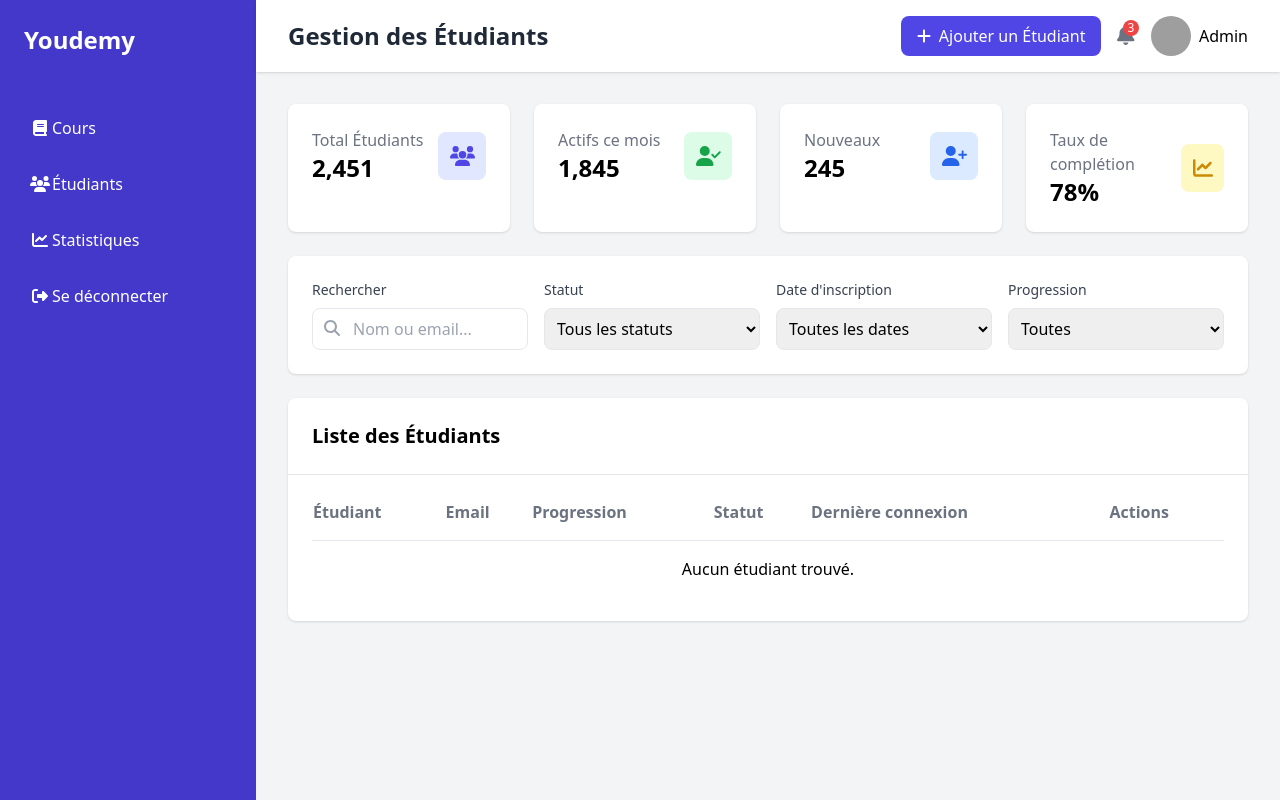
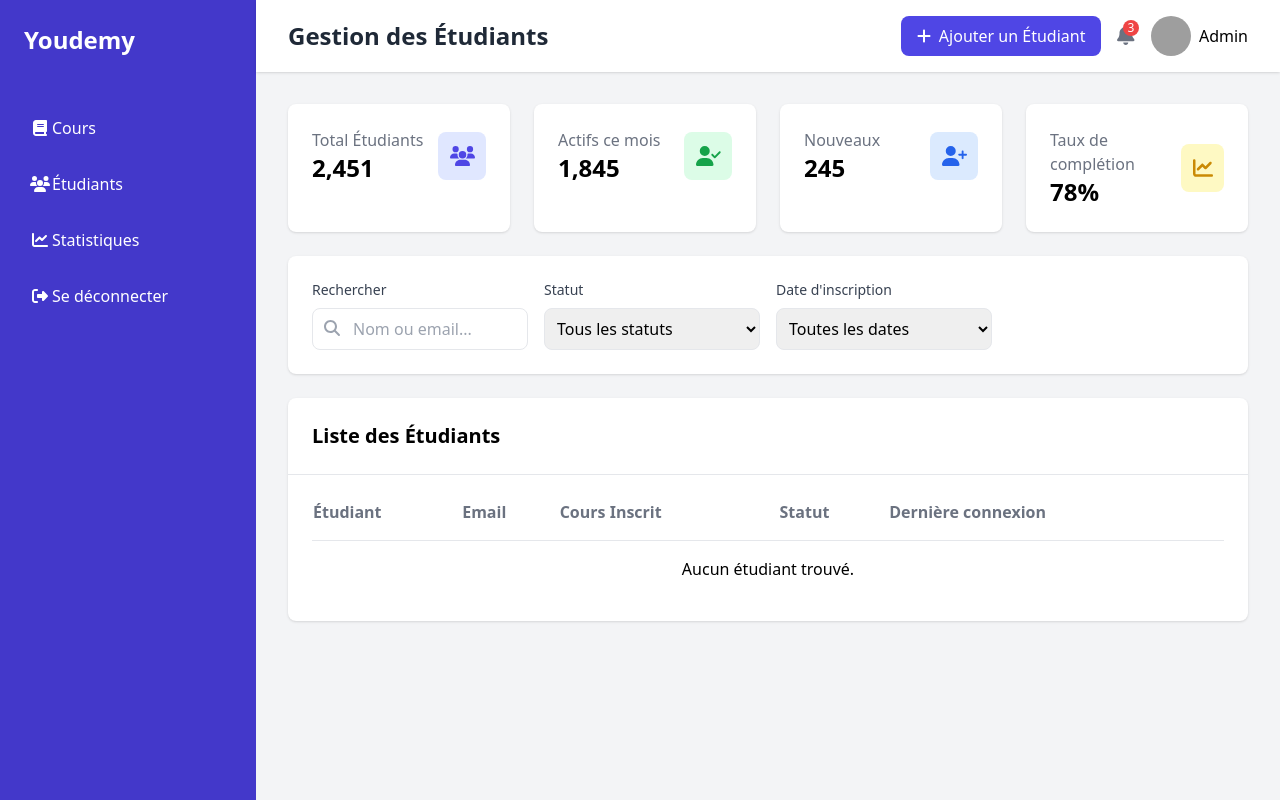
Before and after one commit to houssamlambara/Youdemy, a PHP site: page /front_end/etudiant.php in a window 1280 px wide. Run offline with PHP 8.4, Linux system fonts and the light colour scheme; tables that the repository leaves empty hold one stand-in row (values such as "Sample post"); some libraries are stand-ins or nearby versions; grey boxes are pictures that could not be loaded.

Commit message:
modifier etudiant

```diff
--- a/front_end/etudiant.php
+++ b/front_end/etudiant.php
@@ -139,16 +139,6 @@
                                 <option>Cette année</option>
                             </select>
                         </div>
-                        <div>
-                            <label class="block text-sm font-medium text-gray-700 mb-2">Progression</label>
-                            <select class="w-full p-2 border rounded-lg focus:outline-none focus:ring-2 focus:ring-indigo-500">
-                                <option>Toutes</option>
-                                <option>0-25%</option>
-                                <option>26-50%</option>
-                                <option>51-75%</option>
-                                <option>76-100%</option>
-                            </select>
-                        </div>
                     </div>
                 </div>
 
@@ -157,12 +147,12 @@
                 require_once '../classes/database.php';
                 require_once '../classes/class_etudiant.php';
 
-                // Instancier la classe Student et récupérer tous les étudiants
+                // Instancier la classe Student et récupérer tous les étudiants ayant le rôle 2
                 $student = new Student();
-                $students = $student->getAllStudents();
+                $students = $student->getAllStudents();  // Récupère uniquement les étudiants (rôle 2)
                 ?>
 
-                <!-- Students List -->
+                <!-- Liste des Étudiants -->
                 <div class="bg-white rounded-lg shadow">
                     <div class="p-6 border-b">
                         <h2 class="text-xl font-bold">Liste des Étudiants</h2>
@@ -173,10 +163,10 @@
                                 <tr class="text-left text-gray-500 border-b">
                                     <th class="pb-4">Étudiant</th>
                                     <th class="pb-4">Email</th>
-                                    <th class="pb-4">Progression</th>
+                                    <th class="pb-4">Cours Inscrit</th>
                                     <th class="pb-4">Statut</th>
                                     <th class="pb-4">Dernière connexion</th>
-                                    <th class="pb-4">Actions</th>
+                                    <!-- <th class="pb-4">Actions</th> -->
                                 </tr>
                             </thead>
                             <tbody class="divide-y">
@@ -185,21 +175,15 @@
                                         <tr>
                                             <td class="py-4">
                                                 <div class="flex items-center gap-3">
-                                                    <img src="/api/placeholder/40/40" alt="Student" class="w-10 h-10 rounded-full">
+                                                    <!-- <img src="/api/placeholder/40/40" alt="Student" class="w-10 h-10 rounded-full"> -->
                                                     <div>
-                                                        <p class="font-medium"><?= htmlspecialchars($student['nom']); ?></p>
-                                                        <p class="text-sm text-gray-500">Inscrit le <?= htmlspecialchars($student['prenom']); ?></p>
+                                                        <p class="font-medium inline"><?= htmlspecialchars($student['nom']); ?></p>
+                                                        <p class="font-medium inline"><?= htmlspecialchars($student['prenom']); ?></p>
                                                     </div>
                                                 </div>
                                             </td>
                                             <td><?= htmlspecialchars($student['email']); ?></td>
                                             <td><?= htmlspecialchars($student['role']); ?> cours</td>
-                                            <td>
-                                                <div class="flex items-center gap-2">
-                                                    <div class="w-24 bg-gray-200 rounded-full h-2">
-                                                        <div class="bg-green-500 rounded-full h-2" style="width: <?= $student['statut']; ?>%"></div>
-
-                                            </td>
                                             <td>
                                                 <span class="px-3 py-1 <?= $student['statut'] == 'active' ? 'bg-green-100 text-green-700' : 'bg-red-100 text-red-700' ?> rounded-full text-sm">
                                                     <?= ucfirst($student['statut']); ?>
@@ -207,20 +191,20 @@
                                             </td>
                                             <td><?= $student['date_creation']; ?></td>
                                             <td>
-                                                <div class="flex gap-2">
+                                                <!-- <div class="flex gap-2">
                                                     <button class="p-2 text-blue-600 hover:text-blue-800">
                                                         <i class="fas fa-eye"></i>
                                                     </button>
                                                     <button class="p-2 text-indigo-600 hover:text-indigo-800">
                                                         <i class="fas fa-envelope"></i>
-
-                                                </div>
+                                                    </button>
+                                                </div> -->
                                             </td>
                                         </tr>
                                     <?php endforeach; ?>
                                 <?php else: ?>
                                     <tr>
-                                        <td colspan="7" class="text-center py-4">Aucun étudiant trouvé.</td>
+                                        <td colspan="6" class="text-center py-4">Aucun étudiant trouvé.</td>
                                     </tr>
                                 <?php endif; ?>
                             </tbody>
```
Also changed, not shown: uploads/6788c6d67c957_Capture d'écran 2025-01-14 191215.png (added), uploads/6788c6e9e9a12_Capture d'écran 2025-01-14 191215.png (added).
